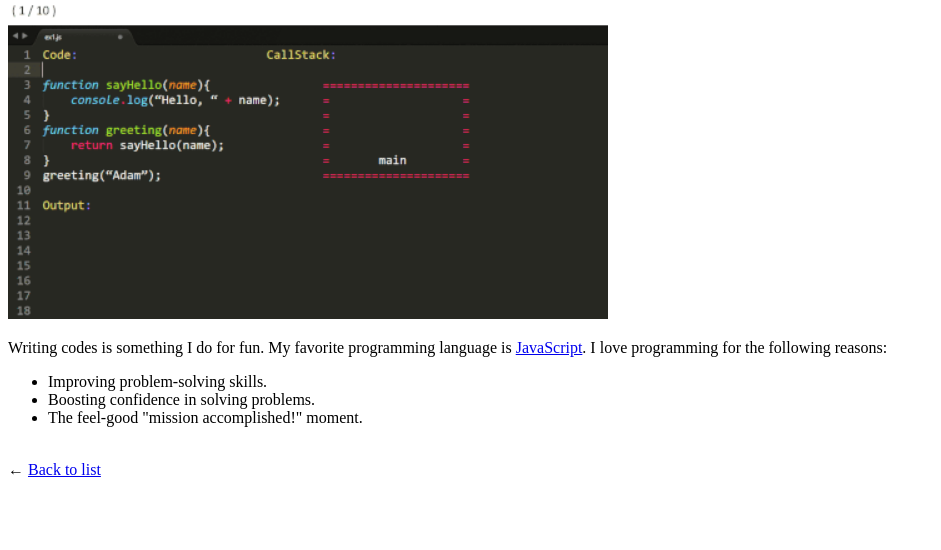
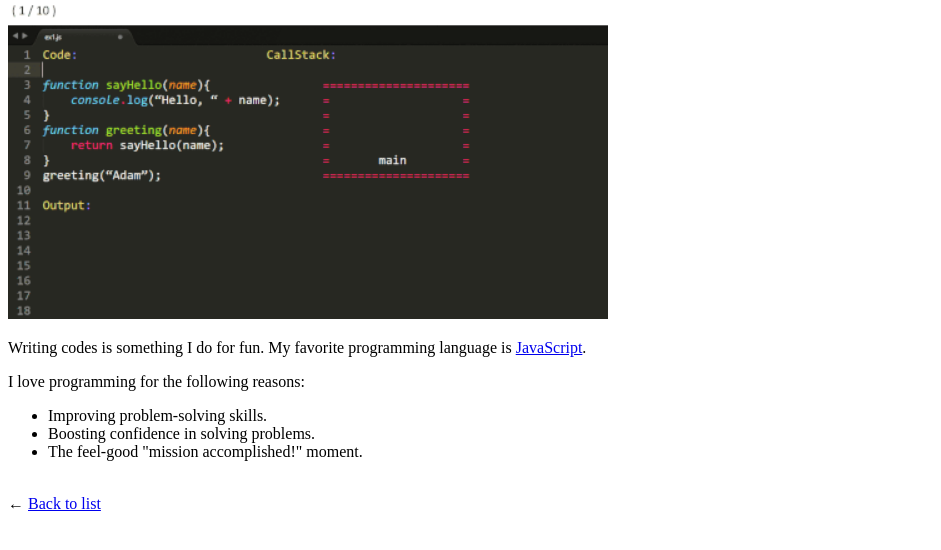
Before and after one commit to CDiala/fd-task-one, a website: page pages/programming.html in a window 1280 px wide. Shown: the part 68-618 px from the top of the page, without its empty margins (0-941 px from the left). Drawn offline with Linux system fonts and the light colour scheme.

Commit message:
modified a file

```diff
--- a/pages/programming.html
+++ b/pages/programming.html
@@ -18,8 +18,9 @@
         Writing codes is something I do for fun. My favorite programming
         language is
         <a href="https://www.w3schools.com/js/" target="_blank">JavaScript</a>.
-        I love programming for the following reasons:
       </p>
+
+      <p>I love programming for the following reasons:</p>
 
       <ul>
         <li>Improving problem-solving skills.</li>
```
Also changed, not shown: dist/games.d33c943e.gif (added), dist/index.html, dist/music.ff7d66ed.jpeg (added), dist/pages/games.html, dist/pages/hobbies.html, dist/pages/music.html, dist/pages/programming.html, dist/programming.c8db962a.gif (added), 1 other file.
